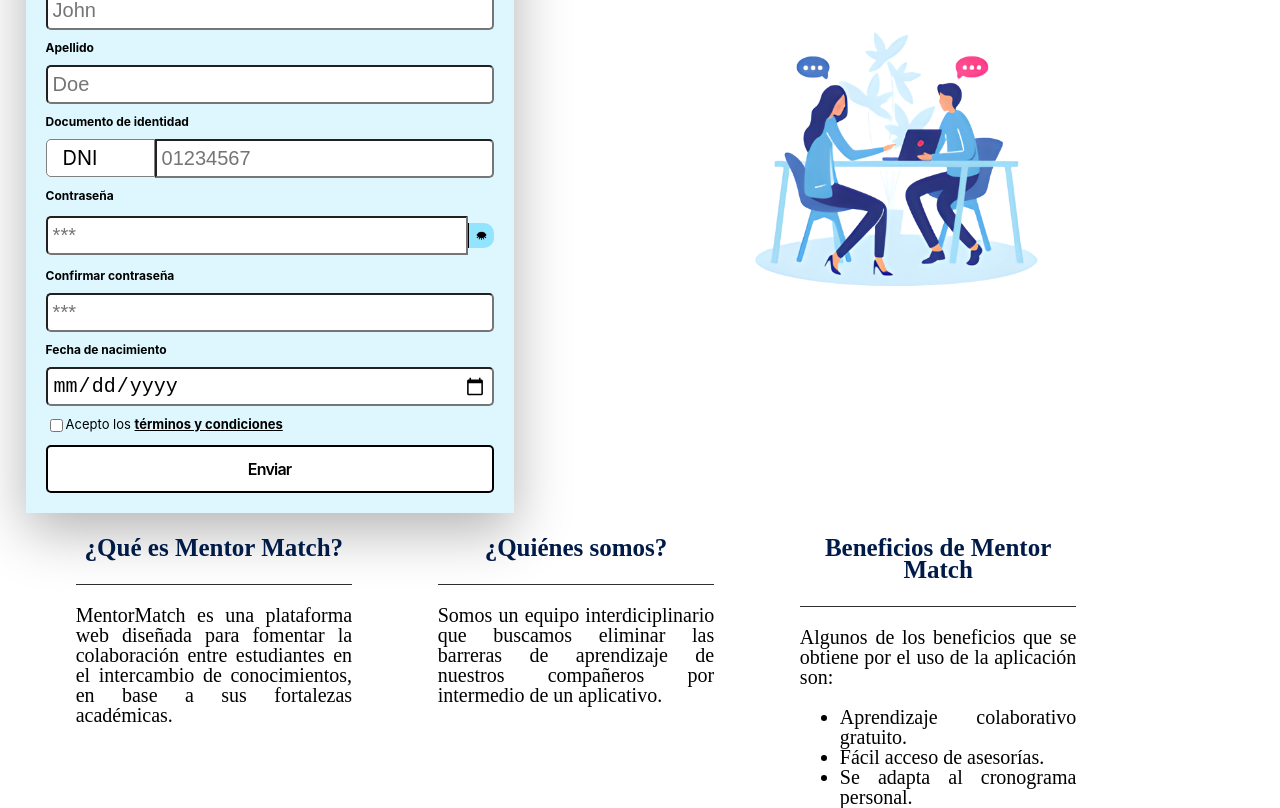
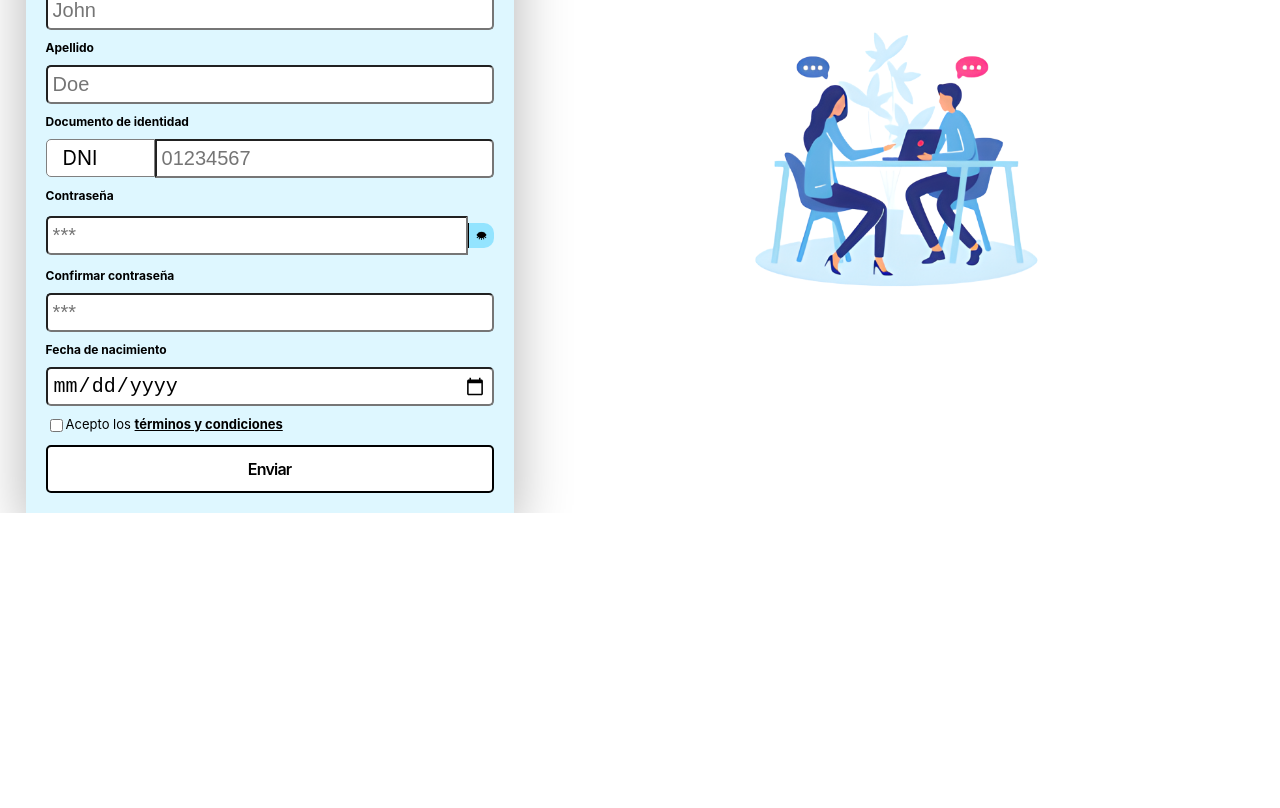
Before and after one commit to ChangKuoman/MentorMatch, a React (Create React App) app in the folder frontend/: page /register in a window 1280 px wide. Shown: the part 362-1170 px from the top of the page. After the commit the page ends 875 px from the top, so only its background shows below. Built offline with nearby package versions, Linux system fonts and the light colour scheme.

Commit message:
some fixes

```diff
--- a/frontend/src/components/Course.jsx
+++ b/frontend/src/components/Course.jsx
@@ -229,7 +229,7 @@ const Course = () => {
                                     <div className="contenedor-descripcion">{user.description}</div>
 
                                     <div className="tag-title">Cursos que domino</div>
-                                    <div className="contenedor-tags">
+                                    <div className="contenedor-tags control-overflow">
                                         {user.tags.map((tag) => (
                                             <div key= {tag} className="tag">
                                                 {tag}
--- a/frontend/src/components/Logo.jsx
+++ b/frontend/src/components/Logo.jsx
@@ -3,8 +3,13 @@ import LOGO from '../icons/LogoBlanco-removebg-preview2.png';
 import '../css/header.css';
 
 const Logo = () => {
+
+    const handle = () => {
+      window.location.href = "/home";
+    }
+
     return (
-      <img src={LOGO} alt="Logo Mentor Match" className='logo'/>
+      <img src={LOGO} alt="Logo Mentor Match" className='logo' onClick={handle}/>
     );
 };
 
--- a/frontend/src/components/Register.jsx
+++ b/frontend/src/components/Register.jsx
@@ -321,42 +321,7 @@ const Register = () => {
                 <p className="mentor-match-title">MENTOR MATCH</p>
                 <img src={Img_mentor_match} alt = "Imagen de Login" className="img-login"/>
             </div>
-            <div className="inf-mentor-match-r">
-                <section className="inf-bloque">
-                    <section className="inf-header">
-                        <p>¿Qué es Mentor Match?</p>
-                    </section>
-                    <section className="inf-content">
-                        <p>
-                            MentorMatch es una plataforma web diseñada para fomentar la colaboración entre estudiantes en el intercambio de conocimientos, en base a sus fortalezas académicas.
-                        </p>
-                    </section>
-                </section>
-                <section className="inf-bloque">
-                    <section className="inf-header">
-                        <p>¿Quiénes somos?</p>
-                    </section>
-                    <section className="inf-content">
-                        <p>
-                            Somos un equipo interdiciplinario que buscamos eliminar las barreras de aprendizaje de nuestros compañeros por intermedio de un aplicativo.
-                        </p>
-                    </section>
-                </section>
-                <section className="inf-bloque">
-                    <section className="inf-header">
-                        <p>Beneficios de Mentor Match</p>
-                    </section>
-                    <section className="inf-content">
-                    <p>
-                        Algunos de los beneficios que se obtiene por el uso de la aplicación son:</p>
-                    <ul>
-                        <li>Aprendizaje colaborativo gratuito.</li>
-                        <li>Fácil acceso de asesorías.</li>
-                        <li>Se adapta al cronograma personal.</li>
-                    </ul>
-                    </section>
-                </section>
-            </div>
+
         </div>
     )
 }
```
